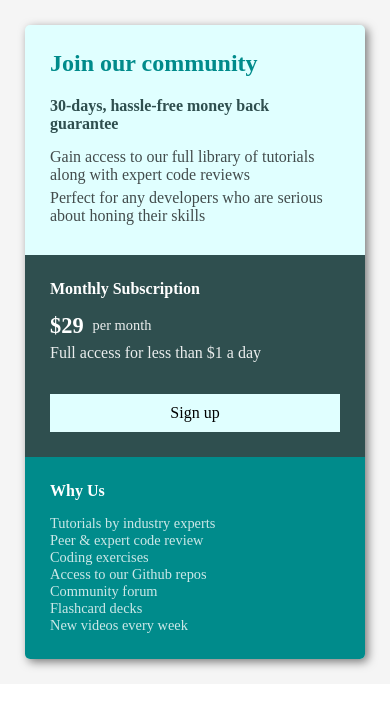
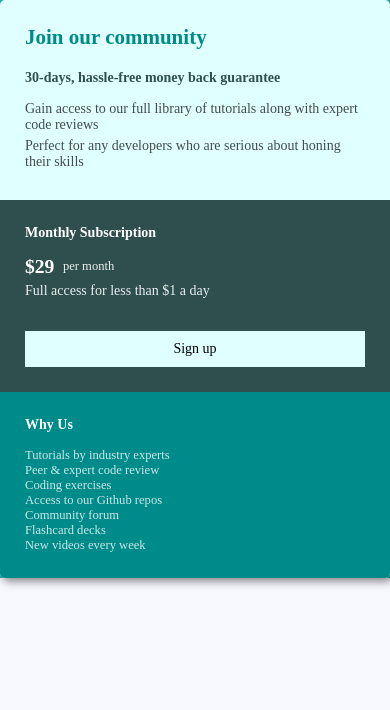
Before and after one commit to AJsem/responsiveCard, a plain HTML site: page index.html in a window 390 px wide. Drawn offline with Linux system fonts and the light colour scheme.

Commit message:
Update css.css

```diff
--- a/css.css
+++ b/css.css
@@ -1,27 +1,40 @@
-*, *:after, *:before {
+html {
+	font-size: 16px;
+}
+
+*, *::after, *::before {
 	box-sizing: border-box;
 	margin: 0;
 	font-family: Perpetua;
 }
 
+body {
+	display: flex;
+	align-items: center;
+	justify-content: center;
+	height: 100vh;
+	width: 100%;
+	background-color: ghostwhite;
+}
+
 .main-container {
-	margin: 20px;
-	margin-left: 100px;
-	width: 85%;
-	height: 80%;
 	background-color: lightseagreen;
-	justify-items: center;
-	padding: 112px;
+	width: 80%;
+	height: 100%;
+	display: flex;
+	align-items: center;
+	justify-content: center;
 }
 
 .container {
 	border: none;
 	width: 500px;
-	height: 420px;
 	border-radius: 5px;
 	overflow: hidden;
 	box-shadow: 3px 3px 10px rgba(0, 0, 0, 0.5);
 	background-color: lightcyan;
+	display: flex;
+	flex-direction: column;
 }
 
 .top-container {
@@ -47,10 +60,10 @@
 }
 
 .bottom-container {
+	display: flex;
 	height: 55%;
 	width: 100%;
 	border: none;
-
 }
 
 .bottom-container h4 {
@@ -58,11 +71,7 @@
 }
 
 .bottom-left-container, .bottom-right-container {
-	width: 50%;
-	border: none;
-	height: 100%;
-	display: inline-block;
-	vertical-align: top;
+	flex-basis: 50%;
 	padding: 25px;
 }
 
@@ -106,7 +115,6 @@
 	margin-left: 5px;
 	font-size: 0.9rem;
 	opacity: 0.9;
-
 }
 
 .price-container {
@@ -144,51 +152,21 @@ button:hover {
 
 @media (max-width: 925px) {
 	.main-container {
-		margin: 3%;
-		margin-left: 8%;
-
-		width: 85%;
-		height: 80%;
-		background-color: lightseagreen;
-		justify-items: center;
-		padding: 112px;
+		width: 90%;
 	}
 }
 
 
 
 @media (max-width: 600px) {
-	.main-container {
-		margin: 0px;
-		padding: 25px;
+	html {
+		font-size: 14px;
+	}
+
+	body, .main-container, .container, .bottom-container {
+		flex-direction: column;
 		width: 100%;
 		height: 100%;
-		background-color: whitesmoke;
 	}
 
-	.container {
-		margin: 0;
-		padding: 0;
-		border: none;
-		width: 100%;
-		height: 100%;
-		border-radius: 5px;
-		box-shadow: 3px 3px 10px rgba(0, 0, 0, 0.5);
-		background-color: lightcyan;
-	}
-
-	.top-container {
-		width: 100%;
-		border: none;
-		padding: none;
-	}
-
-	.bottom-left-container, .bottom-right-container {
-		width: 100%;
-		border: none;
-		height: 100%;
-		display: block;
-		vertical-align: top;
-		padding: 25px;
-	}
 }
```
